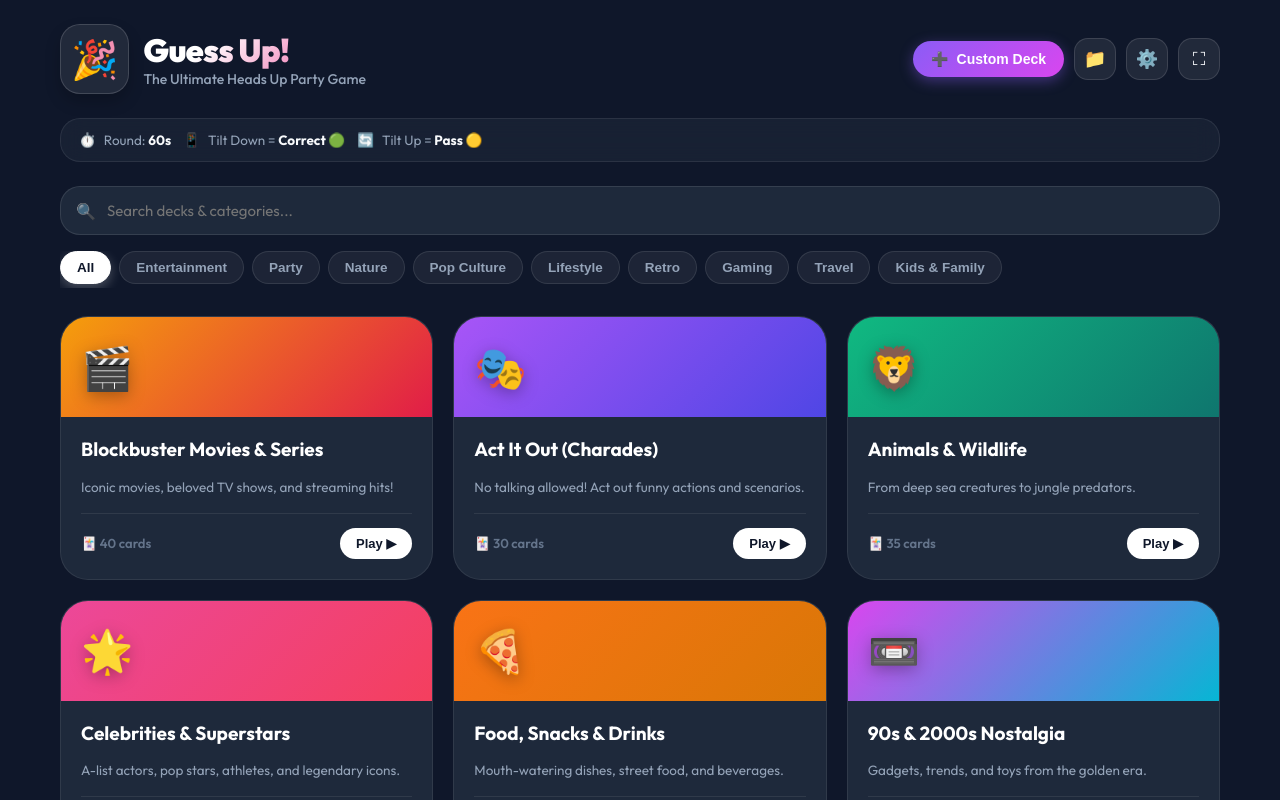
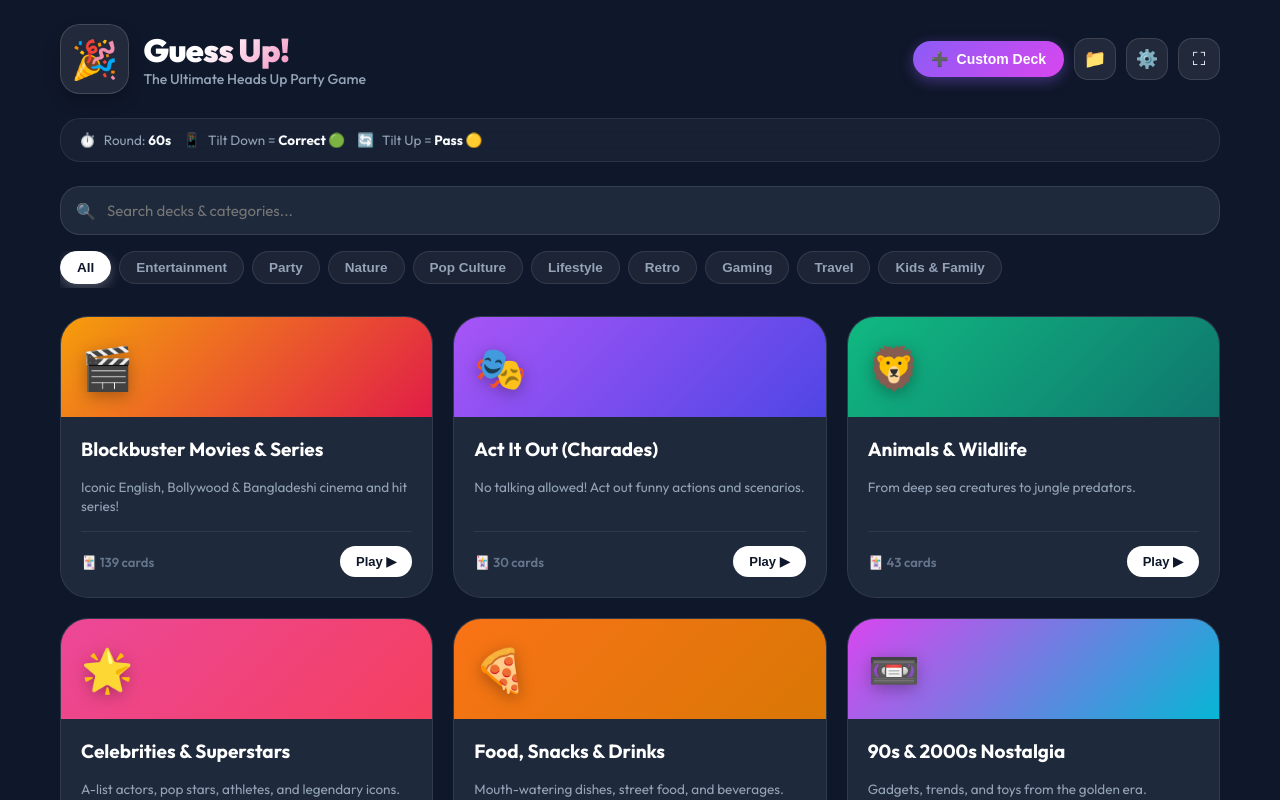
Before and after one commit to Wahidmshafin/Guess-up, a React (Vite) app: page / in a window 1280 px wide. Shown: the top 800 px of the page. Built offline with nearby package versions, Linux system fonts and the light colour scheme.

Commit message:
feat: expand movie and series deck with regional and global titles, update storage keys

```diff
--- a/src/decks.ts
+++ b/src/decks.ts
@@ -4,51 +4,155 @@
   {
     id: 'movies-tv',
     title: 'Blockbuster Movies & Series',
-    description: 'Iconic movies, beloved TV shows, and streaming hits!',
+    description: 'Iconic English, Bollywood & Bangladeshi cinema and hit series!',
     icon: '🎬',
     color: 'from-amber-500 to-rose-600',
     category: 'Entertainment',
     cards: [
+      // --- Iconic Bangladeshi (Dhallywood & OTT) Movies & Series ---
+      'Beder Meye Josna',
+      'Hawa',
+      'Priyotoma',
+      'Toofan',
+      'Aynabaji',
+      'Monpura',
+      'Dipu Number Two',
+      'Matir Moina (The Clay Bird)',
+      'Debi',
+      'Dhaka Attack',
+      'Poran',
+      'Shurongo',
+      'Shurjo Dighol Bari',
+      'Jibon Theke Neya',
+      'Bachelor',
+      'Guerrilla',
+      'Poramon 2',
+      'Hothat Brishti',
+      'Shonkhonil Karagar',
+      'Keyamot Theke Keyamot',
+      'Den Mohor',
+      'Antore Antore',
+      'Ei Ghor Ei Shongshar',
+      'Biyer Phool',
+      'Anondo Asru',
+      'Doob (No Bed of Roses)',
+      'Rehana Maryam Noor',
+      'Lal Shalu',
+      'Padma Nadir Majhi',
+      'Hason Raja',
+      'Oggatonama (The Unnamed)',
+      'Taqdeer',
+      'Karagar',
+      'Mohanagar (OC Harun)',
+      'Syndicate',
+      'Kaiser',
+      'Myself Allen Swapan',
+      'Gondi',
+
+      // --- Legendary & Famous Hindi (Bollywood) Movies & Series ---
+      'Dilwale Dulhania Le Jayenge (DDLJ)',
+      'Sholay',
+      '3 Idiots',
+      'Kabhi Khushi Kabhie Gham (K3G)',
+      'Dangal',
+      'Kuch Kuch Hota Hai',
+      'Lagaan',
+      'Kal Ho Naa Ho',
+      'Zindagi Na Milegi Dobara (ZNMD)',
+      'Taare Zameen Par',
+      'Dil Chahta Hai',
+      'PK',
+      'Bajrangi Bhaijaan',
+      'Chennai Express',
+      'Om Shanti Om',
+      'Gangs of Wasseypur',
+      'Andhadhun',
+      'Chak De! India',
+      'Don (Shah Rukh Khan)',
+      'Krrish',
+      'Dhoom 2',
+      'Jab We Met',
+      'Swades',
+      'Munna Bhai M.B.B.S.',
+      'Lage Raho Munna Bhai',
+      'Hera Pheri',
+      'Phir Hera Pheri',
+      'Golmaal',
+      'Welcome',
+      'Yeh Jawaani Hai Deewani (YJHD)',
+      'Queen',
+      'Barfi!',
+      'Devdas',
+      'Mughal-E-Azam',
+      'Amar Akbar Anthony',
+      'Stree',
+      'Jawan',
+      'Pathaan',
+      'Animal',
+      '12th Fail',
+      'Drishyam',
+      'Gadar: Ek Prem Katha',
+      'Padmaavat',
+      'Bajirao Mastani',
+      'Kabir Singh',
+      'War',
+      'Sacred Games',
+      'Mirzapur',
+      'The Family Man',
+      'Panchayat',
+      'Scam 1992: The Harshad Mehta Story',
+      'Farzi',
+      'Pataal Lok',
+
+      // --- Global & Legendary English Movies & Series ---
       'Harry Potter',
       'Titanic',
+      'The Avengers',
+      'Inception',
+      'The Dark Knight',
+      'Interstellar',
+      'Avatar',
+      'The Lord of the Rings',
+      'Jurassic Park',
+      'Star Wars',
+      'The Matrix',
+      'The Godfather',
+      'Oppenheimer',
+      'Barbie',
+      'Spider-Man: No Way Home',
+      'Gladiator',
+      'The Lion King',
+      'Forrest Gump',
+      'The Shawshank Redemption',
+      'Pirates of the Caribbean',
+      'Back to the Future',
+      'Home Alone',
+      'Top Gun: Maverick',
+      'Pulp Fiction',
+      'Iron Man',
+      'Fight Club',
+      'The Prestige',
+      'Fast & Furious',
+      'John Wick',
+      'Dune',
+      'Deadpool & Wolverine',
       'Stranger Things',
-      'The Avengers',
-      'Jurassic Park',
       'Breaking Bad',
-      'The Lion King',
-      'Inception',
-      'Spider-Man',
       'Game of Thrones',
-      'Shrek',
-      'Star Wars',
-      'Frozen',
-      'The Matrix',
+      'Peaky Blinders',
+      'Squid Game',
+      'Money Heist',
+      'Friends',
+      'The Office',
+      'Sherlock',
       'Wednesday',
-      'Barbie',
-      'Oppenheimer',
-      'Home Alone',
-      'Avatar',
-      'Pirates of the Caribbean',
-      'Squid Game',
-      'The Dark Knight',
-      'Finding Nemo',
-      'The Hunger Games',
-      'Friends',
-      'Interstellar',
-      'The Lord of the Rings',
-      'The Godfather',
-      'Top Gun: Maverick',
-      'Squid Game',
-      'The Office',
-      'Back to the Future',
-      'Gladiator',
-      'Ghostbusters',
-      'The Shawshank Redemption',
-      'Iron Man',
-      'Money Heist',
-      'Black Panther',
-      'Pulp Fiction',
-      'Forrest Gump'
+      'Succession',
+      'Better Call Saul',
+      'The Boys',
+      'Prison Break',
+      'The Walking Dead',
+      'Kung Fu Panda',
+      'Frozen'
     ]
   },
   {
@@ -104,36 +208,44 @@
       'Penguin',
       'African Elephant',
       'Chimpanzee',
-      'Bottlenose Dolphin',
+      'Dolphin',
       'Giraffe',
       'Sloth',
-      'Flamingo',
+      'Tiger',
       'Giant Octopus',
       'Cheetah',
       'Giant Panda',
       'Koala',
       'Peacock',
       'Crocodile',
-      'Silverback Gorilla',
+      'Blue Whale',
       'Zebra',
       'Great Horned Owl',
-      'Chameleon',
+      'Hummingbird',
       'Seahorse',
       'Polar Bear',
       'Platypus',
       'Hedgehog',
-      'Hammerhead Shark',
+      'Shark',
       'Bald Eagle',
-      'Llama',
-      'Walrus',
-      'Meerkat',
+      'Peacock',
+      'Snake',
+      'Monkey',
       'Wolf',
       'Hippopotamus',
       'Komodo Dragon',
-      'Hummingbird',
-      'Beaver',
+      'Sea Lion',
+      'Anteater',
       'Grizzly Bear',
-      'Ostrich'
+      'Ostrich',
+      'Dragonfly',
+      'Orca',
+      'Turtle',
+      'Rabbit',
+      'Katla',
+      'Camel',
+      'Parrots',
+      'Cuckoos'
     ]
   },
   {
@@ -359,8 +471,8 @@
   }
 ];
 
-const STORAGE_KEY = 'guess_up_custom_decks_v1';
-const DELETED_DEFAULT_IDS_KEY = 'guess_up_deleted_defaults_v1';
+const STORAGE_KEY = 'guess_up_custom_decks_v2';
+const DELETED_DEFAULT_IDS_KEY = 'guess_up_deleted_defaults_v2';
 
 /**
  * Load all decks from LocalStorage or fallback to default decks
@@ -381,8 +493,9 @@
     const parsed: Deck[] = JSON.parse(customData);
     if (!Array.isArray(parsed)) return activeDefaults;
 
-    // Merge: custom decks first, then any defaults not present in parsed
-    return parsed;
+    // Retain user custom decks and merge with active default decks
+    const customDecks = parsed.filter(d => d.isCustom);
+    return [...customDecks, ...activeDefaults];
   } catch (error) {
     console.error('Failed to load decks from storage, using defaults:', error);
     return DEFAULT_DECKS;
```
